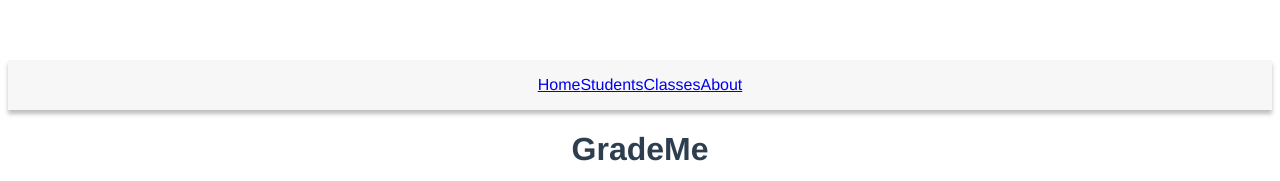
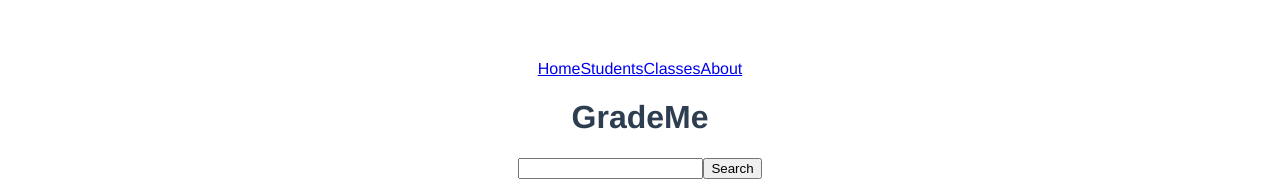
Before and after one commit to martinsliz/Grade-Me, a Vue app in the folder grade-me/: page / in a window 1280 px wide. Shown: the top 181 px of the page. Built offline with nearby package versions, Linux system fonts and the light colour scheme; no server answers.

Commit message:
Updated navbar

```diff
--- a/grade-me/src/App.vue
+++ b/grade-me/src/App.vue
@@ -1,4 +1,7 @@
 <template>
+  <header>
+    <NavBar />
+  </header>
   <main>
     <router-view header="Grade-Me"></router-view>
   </main>
@@ -6,9 +9,11 @@
 
 <script>
 
+import NavBar from './components/NavBar.vue'
 export default {
   name: 'App',
   components: {
+    NavBar
   }
 }
 </script>
--- a/grade-me/src/pages/HomePage.vue
+++ b/grade-me/src/pages/HomePage.vue
@@ -1,6 +1,5 @@
 <template>
     <section>
-        <NavBar />
     </section>
     <div>
         <h1 class="homeTitle">GradeMe</h1>
@@ -28,11 +27,9 @@
 <script>
 import axios from 'axios'
 import ClassList from './ClassList.vue'
-import NavBar from '@/components/NavBar.vue';
 export default {
     name: 'HomePage',
     components: {
-        NavBar,
         ClassList
     },
     data: () => ({
```
Also changed, not shown: grade-me/src/components/NavBar.vue (+5 -5 lines).
